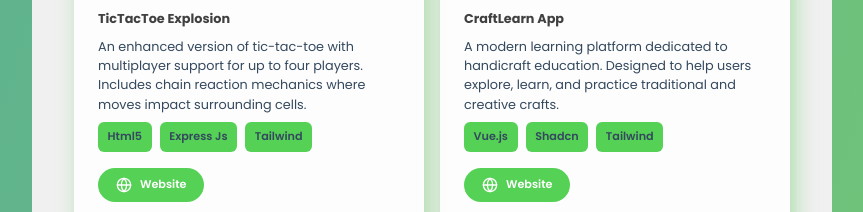
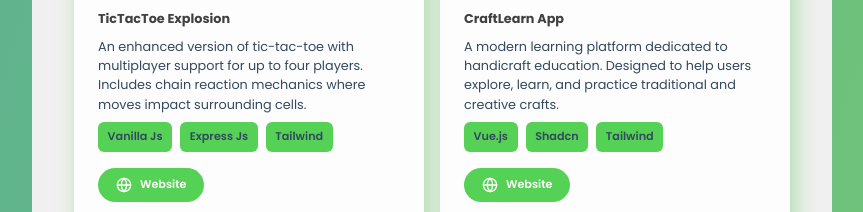
Before and after one commit to ejfron/ejfrondev, a Vue app: page / in a window 1280 px wide. Shown: the part 2660-2872 px from the top of the page, without its empty margins (232-1095 px from the left). Built offline with nearby package versions, Linux system fonts and the light colour scheme; no server answers.

Commit message:
Update ProjectCom.vue

```diff
--- a/src/components/ProjectCom.vue
+++ b/src/components/ProjectCom.vue
@@ -32,7 +32,7 @@ export default {
               An enhanced version of tic-tac-toe with multiplayer support for up to four players. Includes chain reaction mechanics where moves impact surrounding cells.
             </p>
             <div class="languageUse">
-              <span class="tech_badge">Html5</span>
+              <span class="tech_badge">Vanilla Js</span>
               <span class="tech_badge">Express Js</span>
               <span class="tech_badge">Tailwind</span>
             </div>
```
